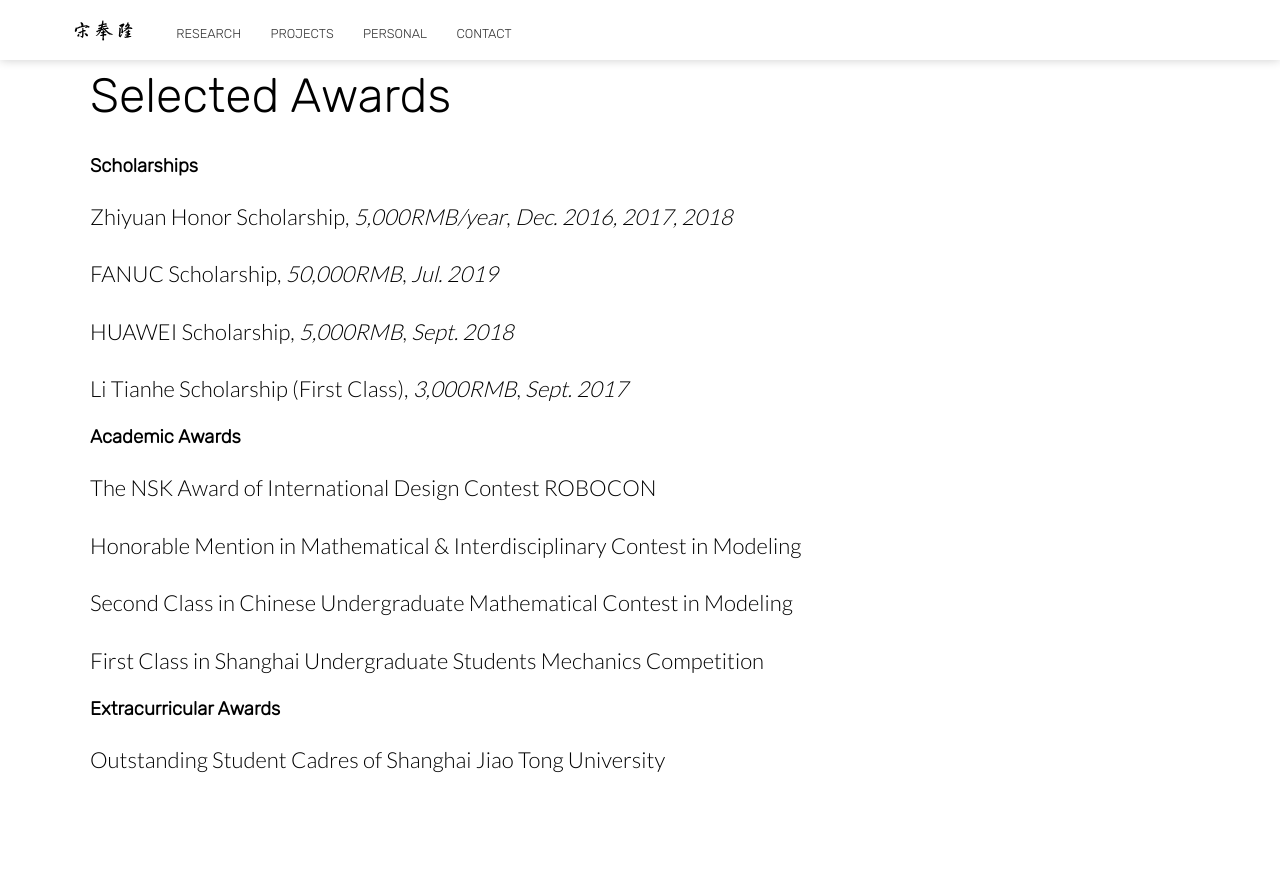
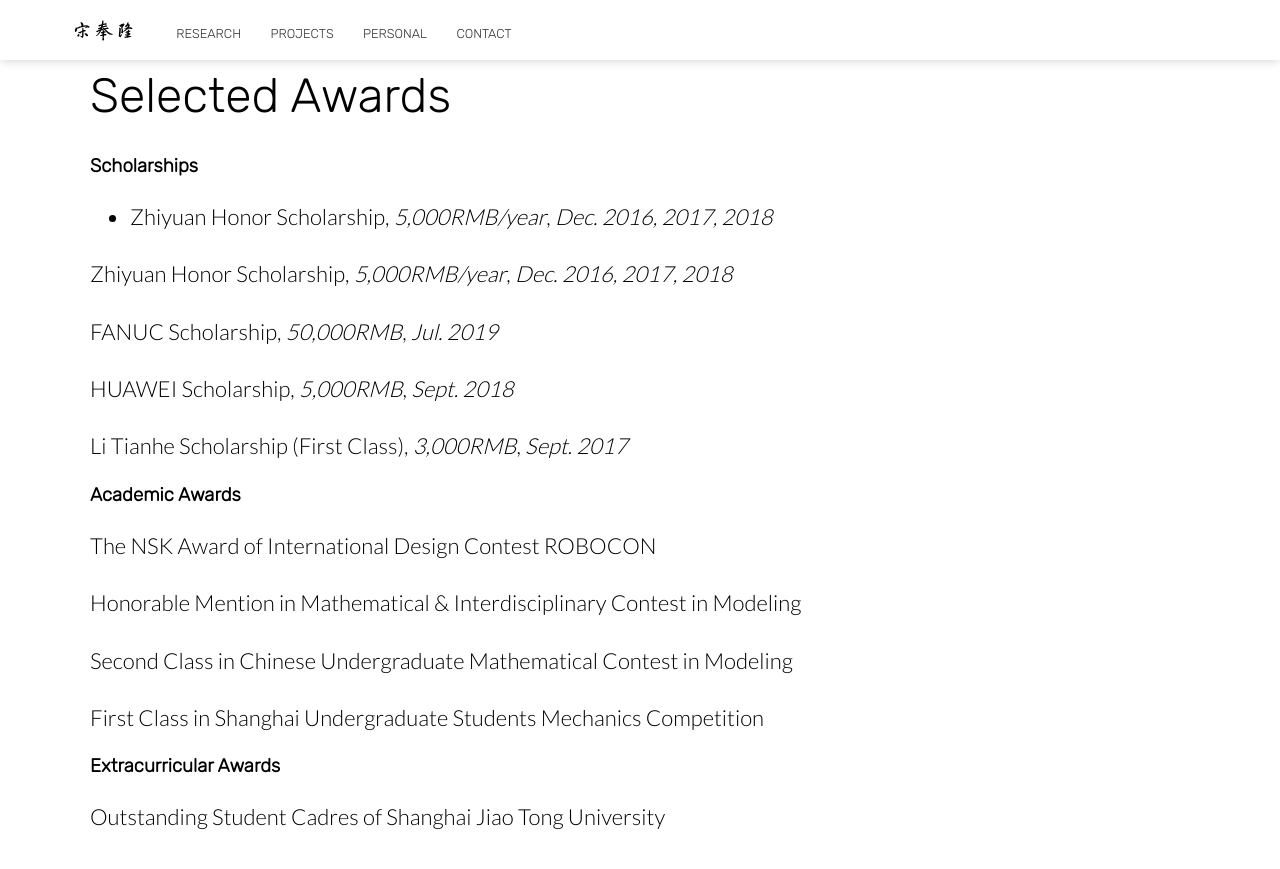
Before and after one commit to FenglongSong/fenglongsong.github.io, a Jekyll site: the page built from index.html, in a window 1280 px wide and 900 px high, scrolled down 1982 px. Shown: the top 869 px of the window. Built offline with Jekyll 4.4.1, drawn with Linux system fonts in a browser that asks for light colours; nearby versions of some CDN libraries.

Commit message:
Update index.html

```diff
--- a/index.html
+++ b/index.html
@@ -49,6 +49,9 @@ bottom_image: https://unsplash.it/2000/1322?a=.png
 			<div class="text">
 				<h2 class="editable">Selected Awards</h2>
 				<h3 class="editable">Scholarships </h3>
+				<ul>
+					<li>Zhiyuan Honor Scholarship, <i>5,000RMB/year</i>, <i>Dec. 2016, 2017, 2018</i></li>
+				</ul>
 				<p class="editable">Zhiyuan Honor Scholarship, <i>5,000RMB/year</i>, <i>Dec. 2016, 2017, 2018</i></p>
 				<p class="editable">FANUC Scholarship, <i>50,000RMB</i>, <i>Jul. 2019</i></p>
 				<p class="editable">HUAWEI Scholarship, <i>5,000RMB</i>, <i>Sept. 2018</i></p>
```
